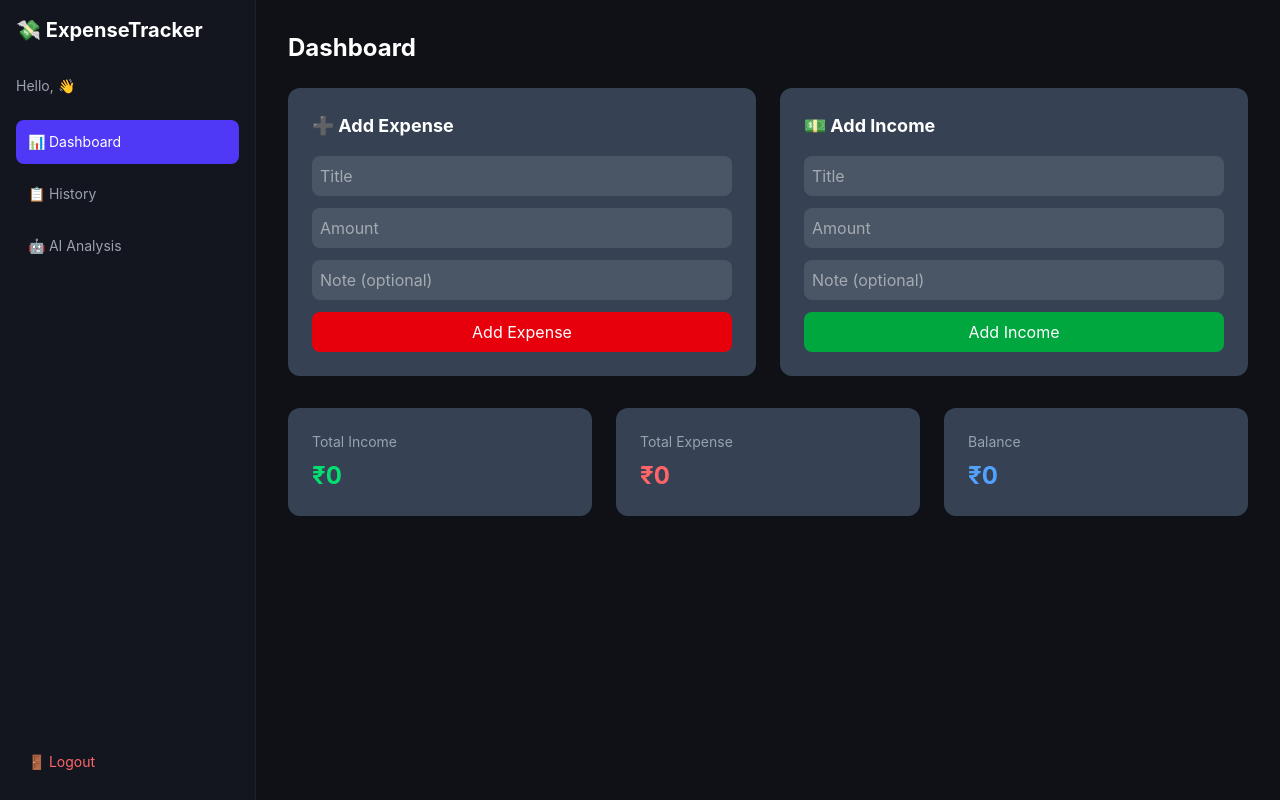
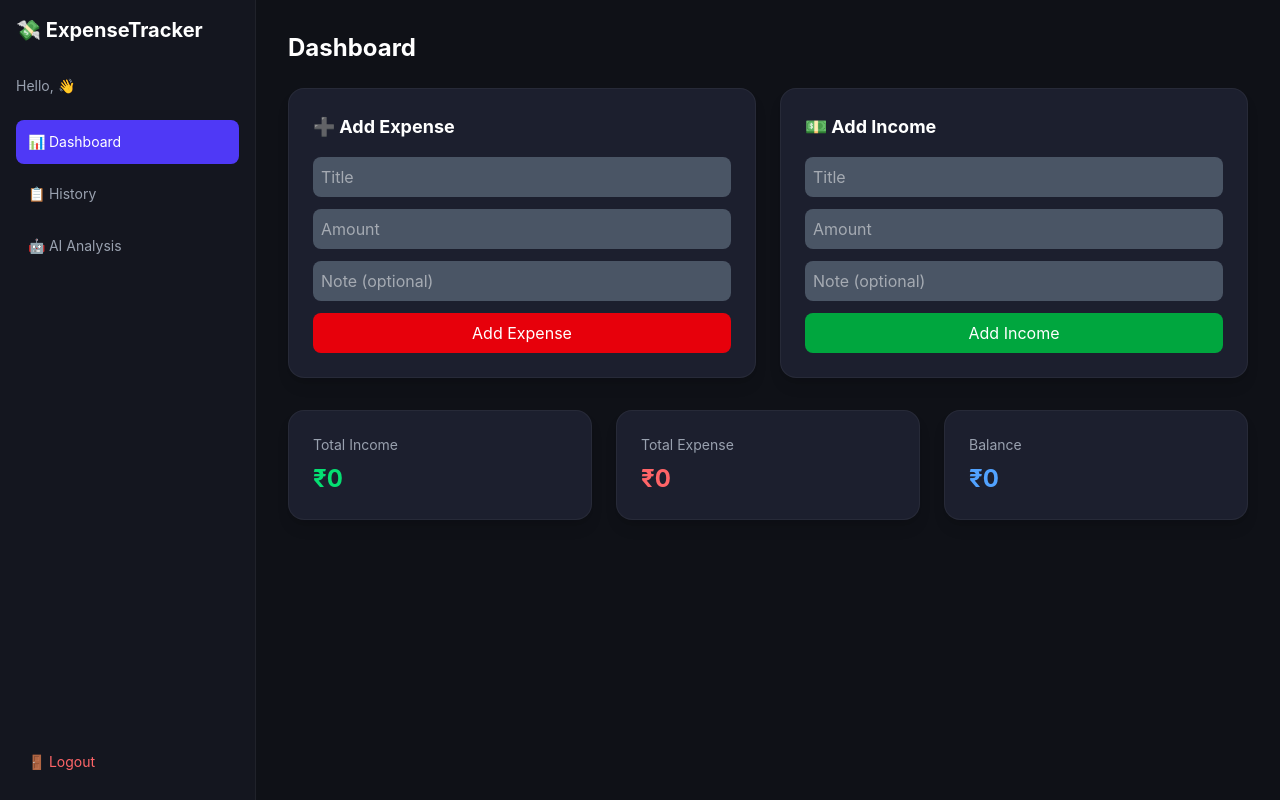
Before and after one commit to shreyasavant11-a11y/SpendInsight, a React app in the folder frontend/: page /dashboard in a window 1280 px wide. Built offline with nearby package versions, Linux system fonts and the light colour scheme; no server answers; sample sign-in values are in the browser's storage; the HTML template or start-up script is replaced by a standard one.

Commit message:
styling changes

```diff
--- a/frontend/src/pages/Dashboard.jsx
+++ b/frontend/src/pages/Dashboard.jsx
@@ -88,7 +88,7 @@ const periodLabel = filter === 'weekly' ? 'This Week' : filter === 'monthly' ? '
       <h1 className="text-2xl font-bold mb-6">Dashboard</h1>
 
       <div className="grid grid-cols-2 gap-6 mb-8">
-        <div className="bg-gray-700 rounded-xl p-6">
+        <div className="bg-[#1c1f2e] border border-white/5 rounded-2xl shadow-lg p-6">
           <h2 className="text-lg font-bold mb-4">➕ Add Expense</h2>
           <input
             type="text"
@@ -119,7 +119,7 @@ const periodLabel = filter === 'weekly' ? 'This Week' : filter === 'monthly' ? '
           </button>
         </div>
 
-        <div className="bg-gray-700 rounded-xl p-6">
+        <div className="bg-[#1c1f2e] border border-white/5 rounded-2xl shadow-lg p-6">
           <h2 className="text-lg font-bold mb-4">💵 Add Income</h2>
           <input
             type="text"
@@ -152,17 +152,17 @@ const periodLabel = filter === 'weekly' ? 'This Week' : filter === 'monthly' ? '
       </div>
 
       <div className="grid grid-cols-3 gap-6">
-        <div className="bg-gray-700 rounded-xl p-6">
+        <div className="bg-[#1c1f2e] border border-white/5 rounded-2xl shadow-lg p-6">
           <p className="text-gray-400 text-sm">Total Income</p>
           <p className="text-green-400 text-2xl font-bold mt-2">₹{totalIncome}</p>
         </div>
 
-        <div className="bg-gray-700 rounded-xl p-6">
+        <div className="bg-[#1c1f2e] border border-white/5 rounded-2xl shadow-lg p-6">
           <p className="text-gray-400 text-sm">Total Expense</p>
           <p className="text-red-400 text-2xl font-bold mt-2">₹{totalExpense}</p>
         </div>
 
-        <div className="bg-gray-700 rounded-xl p-6">
+        <div className="bg-[#1c1f2e] border border-white/5 rounded-2xl shadow-lg p-6">
           <p className="text-gray-400 text-sm">Balance</p>
           <p className="text-blue-400 text-2xl font-bold mt-2">₹{balance}</p>
         </div>
@@ -184,7 +184,7 @@ const periodLabel = filter === 'weekly' ? 'This Week' : filter === 'monthly' ? '
           </div>
 
           <div className="grid grid-cols-2 gap-6">
-            <div className="bg-gray-700 rounded-xl p-6">
+            <div className="bg-[#1c1f2e] border border-white/5 rounded-2xl shadow-lg p-6">
               {filteredExpenses.length === 0 ? (
                 <p className="text-gray-400">No expenses in this period!</p>
               ) : (
@@ -192,7 +192,7 @@ const periodLabel = filter === 'weekly' ? 'This Week' : filter === 'monthly' ? '
               )}
             </div>
 
-            <div className="bg-gray-700 rounded-xl p-6">
+            <div className="bg-[#1c1f2e] border border-white/5 rounded-2xl shadow-lg p-6">
               <h2 className="text-lg font-bold mb-4">Top Categories</h2>
               <div className="space-y-3">
                 <p className="text-gray-300">
```
